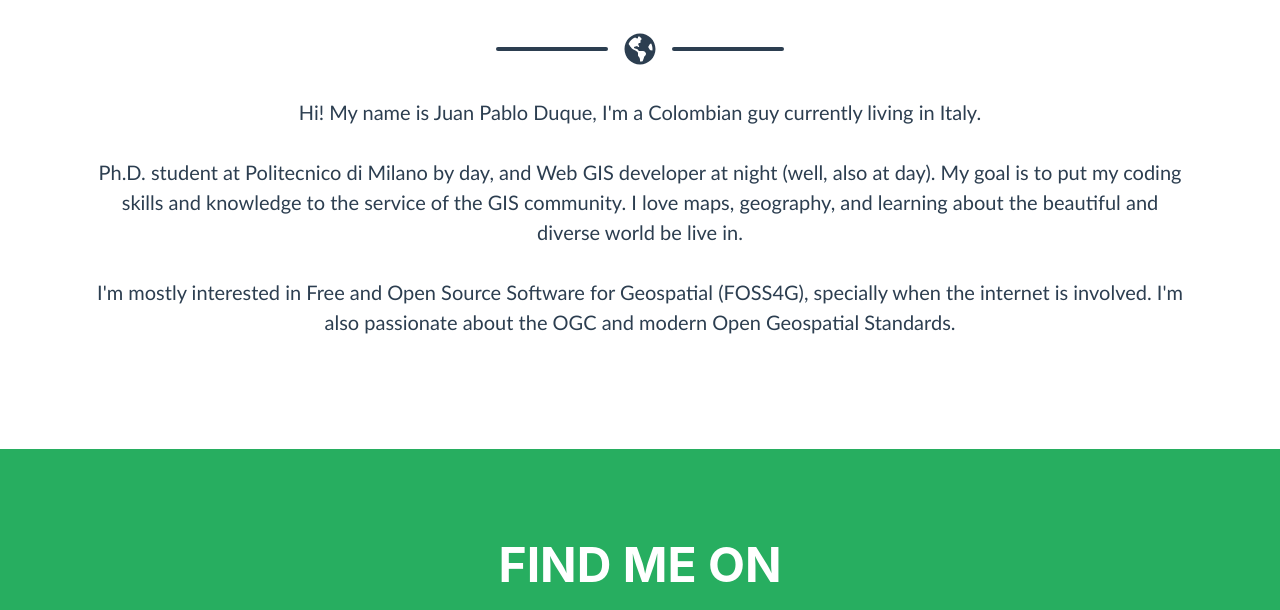
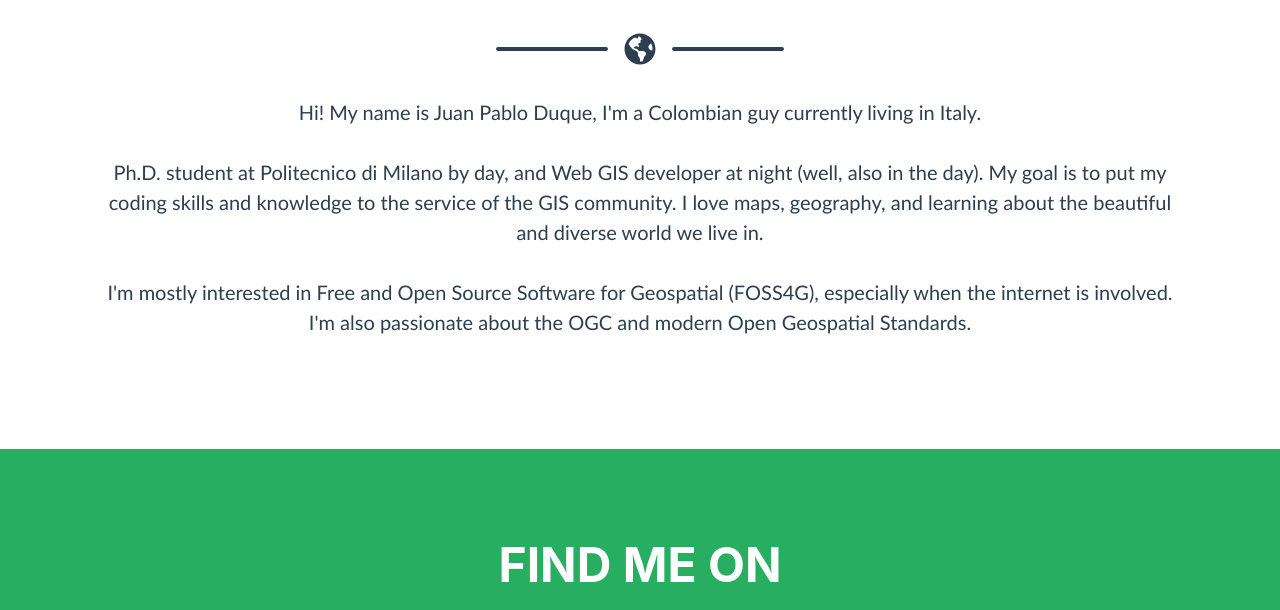
Before and after one commit to Diuke/Diuke.github.io, a plain HTML site: page index.html in a window 1280 px wide. Shown: the part 907-1517 px from the top of the page. Drawn offline with nearby package versions, Linux system fonts and the light colour scheme; a web font is replaced by a local one.

Commit message:
typos fix

```diff
--- a/index.html
+++ b/index.html
@@ -87,10 +87,9 @@
                         <p class="text-center lead">
                             Hi! My name is Juan Pablo Duque, I'm a Colombian guy currently living in Italy.
 
-                            <br><br>Ph.D. student at Politecnico di Milano by day, and Web GIS developer at night (well, also at day).
-                            My goal is to put my coding skills and knowledge to the service of the GIS community. I love maps, geography, and learning about the beautiful and diverse world be live in.
+                            <br><br>Ph.D. student at Politecnico di Milano by day, and Web GIS developer at night (well, also in the day). My goal is to put my coding skills and knowledge to the service of the GIS community. I love maps, geography, and learning about the beautiful and diverse world we live in.
 
-                            <br><br>I'm mostly interested in Free and Open Source Software for Geospatial (FOSS4G), specially when the internet is involved. I'm also passionate about the OGC and modern Open Geospatial Standards.
+                            <br><br>I'm mostly interested in Free and Open Source Software for Geospatial (FOSS4G), especially when the internet is involved. I'm also passionate about the OGC and modern Open Geospatial Standards.
                             <br>
                         </p>
                     </div>
```
Also changed, not shown: 1 other file.
